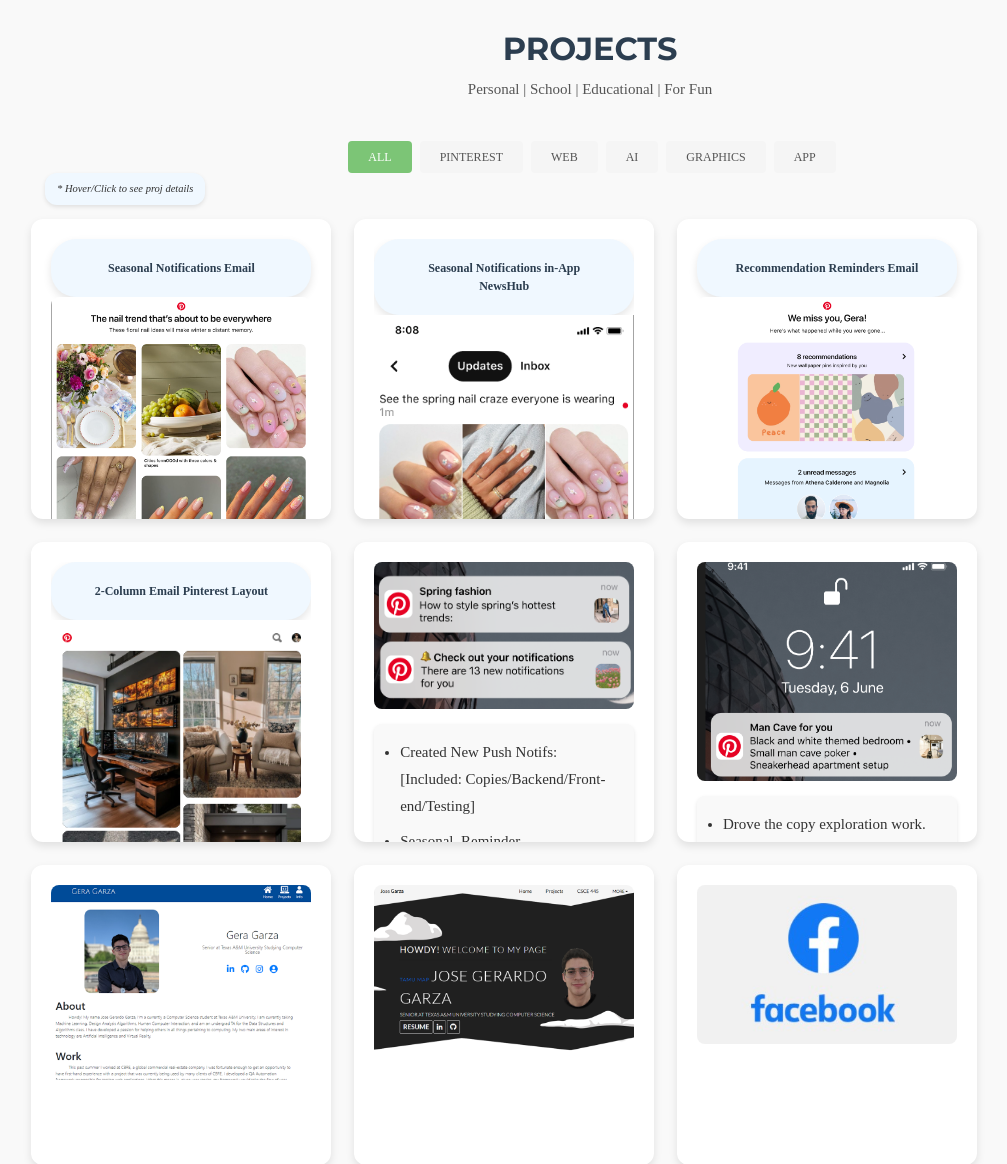
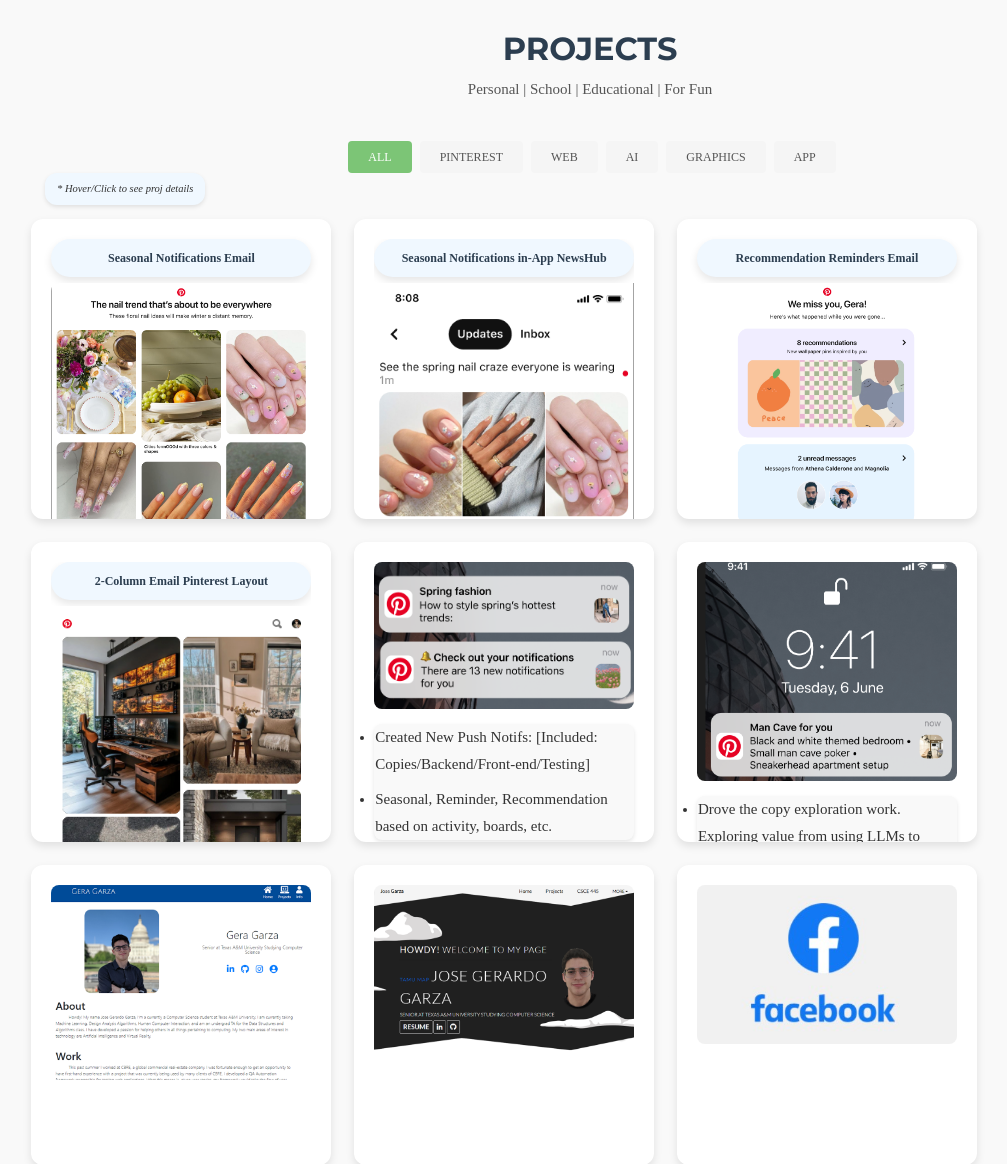
Before and after one commit to GeraGarza/geragarza.github.io, a PHP site: page / in a window 1280 px wide. Shown: the part 990-2154 px from the top of the page, without its empty margins (50-1057 px from the left). Run offline with PHP 8.4, Linux system fonts and the light colour scheme; some libraries are stand-ins or nearby versions.

Commit message:
Update style.css

```diff
--- a/assets/css/style.css
+++ b/assets/css/style.css
@@ -1040,7 +1040,8 @@
   box-shadow: 0 4px 8px rgba(0, 0, 0, 0.1);
   display: inline-block;
   width: 100%;
-  margin: 0px;
+  margin-bottom: 6px;
+  padding: 10px 20px;
 }
 
 
@@ -1051,7 +1052,6 @@
   .portfolio-flters li {
     font-size: 0.8em;
     /* Larger font size for big screens */
-    padding: 20px 30px;
     /* More padding around the text */
   }
 
@@ -1068,9 +1068,6 @@
     font-size: 1em;
     /* Larger text size for increased legibility */
     line-height: 1.8em;
-    /* Greater line-height for enhanced readability */
-    padding: 15px 25px;
-    /* Increased padding */
   }
 }
 
```
